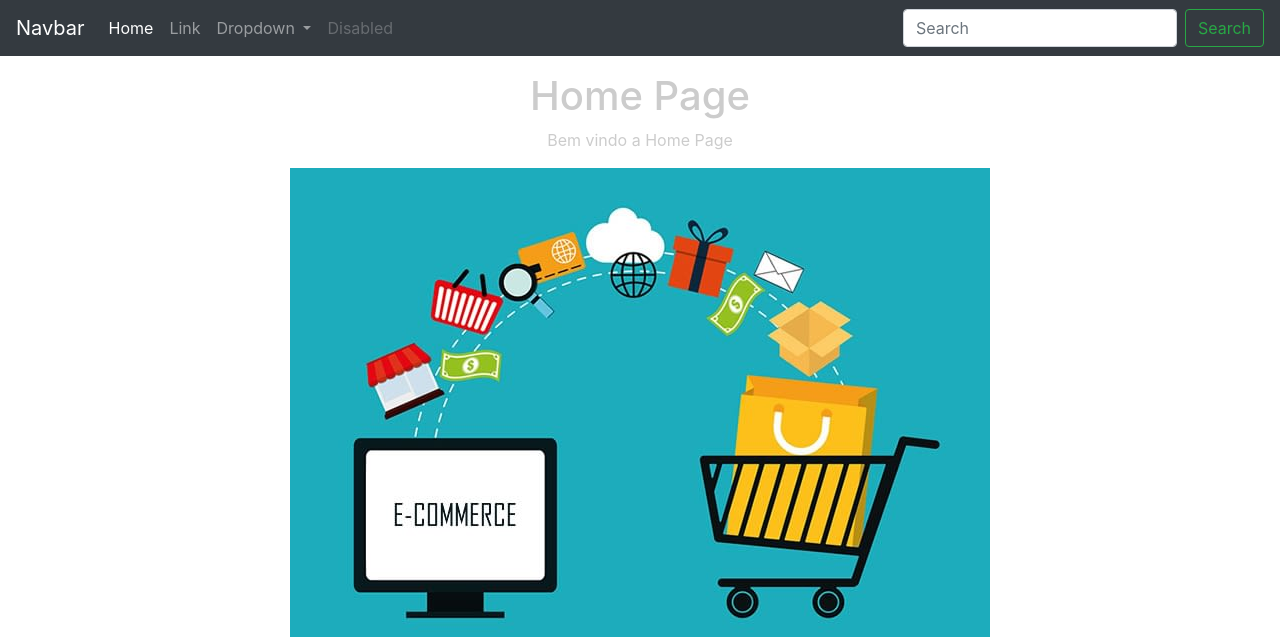
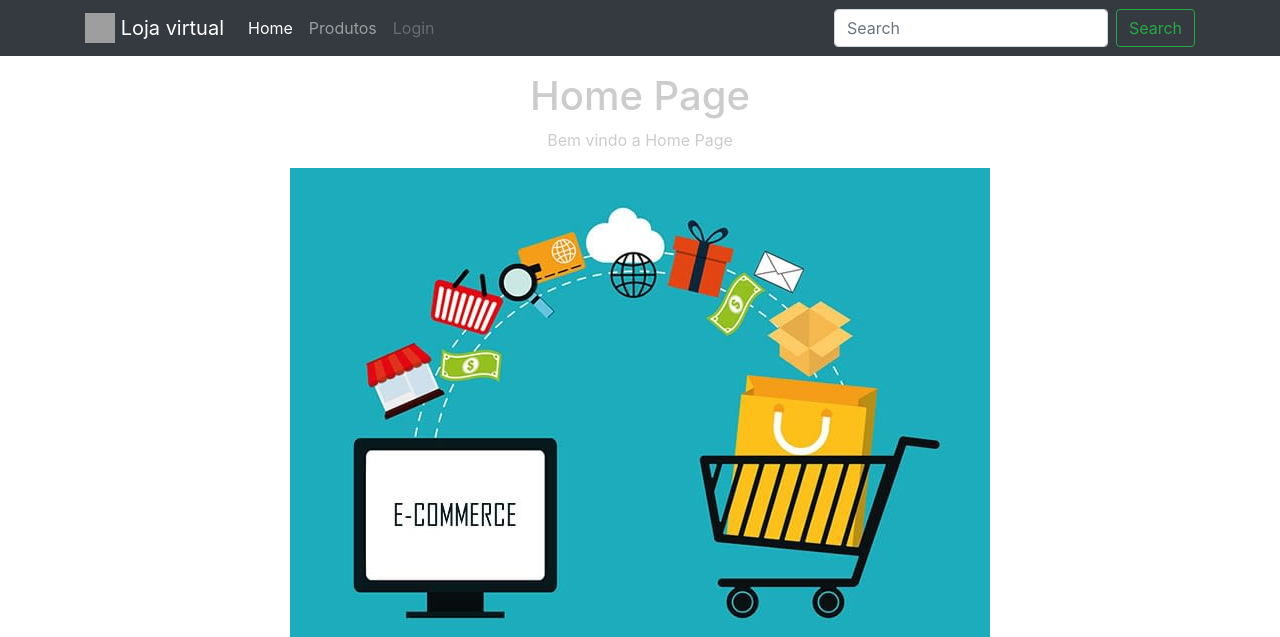
Before and after one commit to Dodots/Projeto_ecommerce, a Django app: page / in a window 1280 px wide. Shown: the top 637 px of the page. Run offline with Django 3.2, Linux system fonts and the light colour scheme; some libraries are stand-ins or nearby versions; grey boxes are pictures that could not be loaded.

Commit message:
Style: Modificando o navbar. (colocando as urls e formatando o front)

```diff
--- a/templates/base/base.html
+++ b/templates/base/base.html
@@ -10,7 +10,7 @@
         {% block base_head %}{% endblock base_head %}
     </head>
     <body>
-        {% include 'base/navbar.html'%}
+        {% include 'base/navbar.html' with nome_da_marca='Loja virtual'%}
 
         <div class='container'>
             {% block content %} {% endblock %}
--- a/templates/base/navbar.html
+++ b/templates/base/navbar.html
@@ -1,30 +1,25 @@
+{% url 'home' as home_url %}
+{% url 'products:list' as products_list_url %}
+
 <nav class="navbar navbar-expand-lg navbar-dark bg-dark mb-3">
-    <a class="navbar-brand" href="#">Navbar</a>
-    <button class="navbar-toggler" type="button" data-toggle="collapse" data-target="#navbarSupportedContent" aria-controls="navbarSupportedContent" aria-expanded="false" aria-label="Toggle navigation">
+    <div class="container">
+        <a class="navbar-brand" href="{{ home_url }}">
+            <img src="https://getbootstrap.com/docs/4.0/assets/brand/bootstrap-solid.svg" width="30" height="30" class="d-inline-block align-top" alt="">
+          {% if nome_da_marca %} {{ nome_da_marca }} {% else %} C&oacute;digo Fluente e Commerce {% endif %}</a>
+          <button class="navbar-toggler" type="button" data-toggle="collapse" data-target="#navbarNav" aria-controls="navbarNav" aria-expanded="false" aria-label="Toggle navigation">
             <span class="navbar-toggler-icon"></span>
           </button>
 
-    <div class="collapse navbar-collapse" id="navbarSupportedContent">
+        <div class="collapse navbar-collapse" id="navbarNav">
             <ul class="navbar-nav mr-auto">
-            <li class="nav-item active">
-                <a class="nav-link" href="#">Home <span class="sr-only">(current)</span></a>
+                <li class="nav-item {% if request.path == home_url %} active {% endif %}">
+                    <a class="nav-link" href="{{ home_url }}">Home <span class="sr-only">(current)</span></a>
+                </li>
+                <li class="nav-item {% if request.path == products_list_url %} active {% endif %}">
+                    <a class="nav-link" href="{{ products_list_url }}">Produtos</a>
                 </li>
                 <li class="nav-item">
-                <a class="nav-link" href="#">Link</a>
-            </li>
-            <li class="nav-item dropdown">
-                <a class="nav-link dropdown-toggle" href="#" id="navbarDropdown" role="button" data-toggle="dropdown" aria-haspopup="true" aria-expanded="false">
-                    Dropdown
-                </a>
-                <div class="dropdown-menu" aria-labelledby="navbarDropdown">
-                    <a class="dropdown-item" href="#">Action</a>
-                    <a class="dropdown-item" href="#">Another action</a>
-                <div class="dropdown-divider"></div>
-                    <a class="dropdown-item" href="#">Something else here</a>
-                </div>
-            </li>
-            <li class="nav-item">
-                <a class="nav-link disabled" href="#">Disabled</a>
+                    <a class="nav-link disabled" href="#">Login</a>
                 </li>
             </ul>
             <form class="form-inline my-2 my-lg-0">
@@ -32,4 +27,5 @@
                 <button class="btn btn-outline-success my-2 my-sm-0" type="submit">Search</button>
             </form>
         </div>
+    </div>
 </nav>
```
Lines whose indentation alone changed are shown as unchanged.
